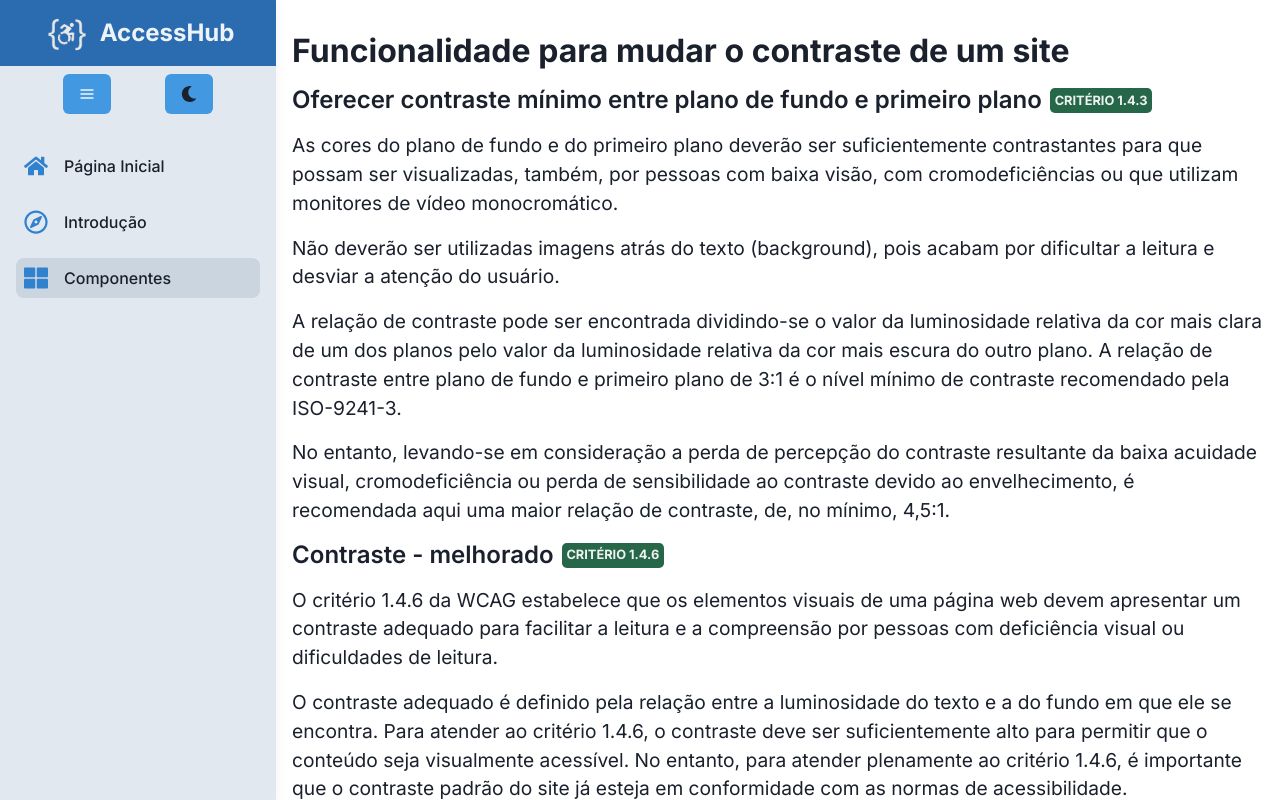
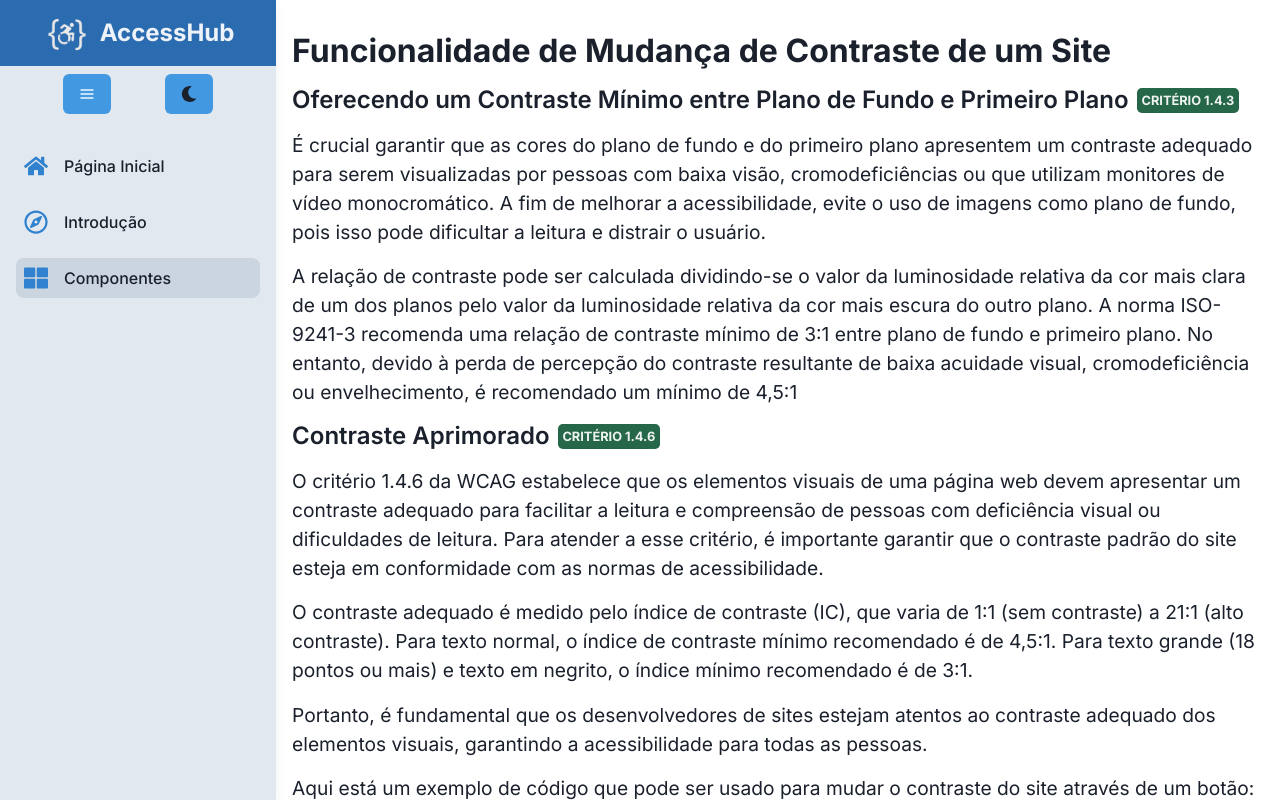
Before and after one commit to daviteixeira-dev/accesshub, a React (Vite) app: page /componentes/alterar-contraste-do-site in a window 1280 px wide. Built offline with nearby package versions, Linux system fonts and the light colour scheme.

Commit message:
Refactoring the code for the contrast change functionality and improving the textual content of the page

```diff
--- a/src/pages/subpages/PageAboutChangeWebsiteContrast.tsx
+++ b/src/pages/subpages/PageAboutChangeWebsiteContrast.tsx
@@ -35,7 +35,7 @@ const PageAboutChangeWebsiteContrast = () => {
             >
 
                 <Show below='md'>
-                    <MenuMobile marginBottom='0'/>
+                    <MenuMobile marginBottom='0' />
                 </Show>
 
                 <Flex
@@ -53,7 +53,7 @@ const PageAboutChangeWebsiteContrast = () => {
                         fontFamily='Inter'
                         mt={['5rem', '5rem', '1rem', '1rem']}
                     >
-                        Funcionalidade para mudar o contraste de um site
+                        Funcionalidade de Mudança de Contraste de um Site
                     </Heading>
 
                     <Heading
@@ -66,7 +66,7 @@ const PageAboutChangeWebsiteContrast = () => {
                         flexDirection={['column', 'column', 'row', 'row']}
                         alignItems={['start', 'start', 'center', 'center']}
                     >
-                        Oferecer contraste mínimo entre plano de fundo e primeiro plano
+                        Oferecendo um Contraste Mínimo entre Plano de Fundo e Primeiro Plano
 
                         <BadgeWCAGInfoNumber
                             textWCAG='Critério 1.4.3'
@@ -81,9 +81,12 @@ const PageAboutChangeWebsiteContrast = () => {
                         fontSize='1.2rem'
                         fontFamily='Inter'
                     >
-                        As cores do plano de fundo e do primeiro plano deverão ser suficientemente
-                        contrastantes para que possam ser visualizadas, também, por pessoas com baixa
-                        visão, com cromodeficiências ou que utilizam monitores de vídeo monocromático.
+                        É crucial garantir que as cores do plano de fundo e do primeiro plano
+                        apresentem um contraste adequado para serem visualizadas por pessoas
+                        com baixa visão, cromodeficiências ou que utilizam monitores de vídeo
+                        monocromático. A fim de melhorar a acessibilidade, evite o uso de
+                        imagens como plano de fundo, pois isso pode dificultar a leitura
+                        e distrair o usuário.
                     </Text>
 
                     <Text
@@ -92,33 +95,13 @@ const PageAboutChangeWebsiteContrast = () => {
                         fontSize='1.2rem'
                         fontFamily='Inter'
                     >
-                        Não deverão ser utilizadas imagens atrás do texto (background), pois acabam
-                        por dificultar a leitura e desviar a atenção do usuário.
-                    </Text>
-
-                    <Text
-                        mb='1rem'
-                        fontWeight='400'
-                        fontSize='1.2rem'
-                        fontFamily='Inter'
-                    >
-                        A relação de contraste pode ser encontrada dividindo-se o valor da luminosidade
-                        relativa da cor mais clara de um dos planos pelo valor da luminosidade
-                        relativa da cor mais escura do outro plano. A relação de contraste entre
-                        plano de fundo e primeiro plano de 3:1 é o nível mínimo de contraste
-                        recomendado pela ISO-9241-3.
-                    </Text>
-
-                    <Text
-                        mb='1rem'
-                        fontWeight='400'
-                        fontSize='1.2rem'
-                        fontFamily='Inter'
-                    >
-                        No entanto, levando-se em consideração a perda de percepção do contraste
-                        resultante da baixa acuidade visual, cromodeficiência ou perda de
-                        sensibilidade ao contraste devido ao envelhecimento, é recomendada
-                        aqui uma maior relação de contraste, de, no mínimo, 4,5:1.
+                        A relação de contraste pode ser calculada dividindo-se o valor da
+                        luminosidade relativa da cor mais clara de um dos planos pelo valor
+                        da luminosidade relativa da cor mais escura do outro plano. A norma
+                        ISO-9241-3 recomenda uma relação de contraste mínimo de 3:1 entre
+                        plano de fundo e primeiro plano. No entanto, devido à perda de
+                        percepção do contraste resultante de baixa acuidade visual,
+                        cromodeficiência ou envelhecimento, é recomendado um mínimo de 4,5:1
                     </Text>
 
                     <Heading
@@ -131,7 +114,7 @@ const PageAboutChangeWebsiteContrast = () => {
                         flexDirection={['column', 'column', 'row', 'row']}
                         alignItems={['start', 'start', 'center', 'center']}
                     >
-                        Contraste - melhorado
+                        Contraste Aprimorado
 
                         <BadgeWCAGInfoNumber
                             textWCAG='Critério 1.4.6'
@@ -146,9 +129,12 @@ const PageAboutChangeWebsiteContrast = () => {
                         fontSize='1.2rem'
                         fontFamily='Inter'
                     >
-                        O critério 1.4.6 da WCAG estabelece que os elementos visuais de uma página
-                        web devem apresentar um contraste adequado para facilitar a leitura e a
-                        compreensão por pessoas com deficiência visual ou dificuldades de leitura.
+                        O critério 1.4.6 da WCAG estabelece que os elementos visuais de uma
+                        página web devem apresentar um contraste adequado para facilitar a
+                        leitura e compreensão de pessoas com deficiência visual ou dificuldades
+                        de leitura. Para atender a esse critério, é importante garantir que
+                        o contraste padrão do site esteja em conformidade com as normas de
+                        acessibilidade.
                     </Text>
 
                     <Text
@@ -157,24 +143,10 @@ const PageAboutChangeWebsiteContrast = () => {
                         fontSize='1.2rem'
                         fontFamily='Inter'
                     >
-                        O contraste adequado é definido pela relação entre a luminosidade do texto e
-                        a do fundo em que ele se encontra. Para atender ao critério 1.4.6, o
-                        contraste deve ser suficientemente alto para permitir que o conteúdo seja
-                        visualmente acessível. No entanto, para atender plenamente ao critério 1.4.6,
-                        é importante que o contraste padrão do site já esteja em conformidade com as
-                        normas de acessibilidade.
-                    </Text>
-
-                    <Text
-                        mb='1rem'
-                        fontWeight='400'
-                        fontSize='1.2rem'
-                        fontFamily='Inter'
-                    >
-                        O contraste adequado é medido pelo índice de contraste (IC), que varia de
-                        1:1 (sem contraste) a 21:1 (alto contraste). Para o texto normal, o índice
-                        de contraste mínimo recomendado é de 4,5:1, enquanto que para texto
-                        grande (18 pontos ou mais) e texto em negrito, o índice mínimo recomendado
+                        O contraste adequado é medido pelo índice de contraste (IC), que varia
+                        de 1:1 (sem contraste) a 21:1 (alto contraste). Para texto normal, o
+                        índice de contraste mínimo recomendado é de 4,5:1. Para texto grande
+                        (18 pontos ou mais) e texto em negrito, o índice mínimo recomendado
                         é de 3:1.
                     </Text>
 
@@ -184,9 +156,9 @@ const PageAboutChangeWebsiteContrast = () => {
                         fontSize='1.2rem'
                         fontFamily='Inter'
                     >
-                        Portanto, é importante que os desenvolvedores de sites se atentem para o
-                        contraste adequado dos elementos visuais, de forma a garantir a acessibilidade
-                        para todas as pessoas.
+                        Portanto, é fundamental que os desenvolvedores de sites estejam
+                        atentos ao contraste adequado dos elementos visuais, garantindo
+                        a acessibilidade para todas as pessoas.
                     </Text>
 
                     <Text
@@ -195,25 +167,11 @@ const PageAboutChangeWebsiteContrast = () => {
                         fontSize='1.2rem'
                         fontFamily='Inter'
                     >
-                        Aqui está um exemplo de código javascript que pode ser usado para mudar o
-                        contraste do site a partir do clique em um botão:
+                        Aqui está um exemplo de código que pode ser usado para
+                        mudar o contraste do site através de um botão:
                     </Text>
 
                     <PostComponent article_name={'alterar-contraste_01'} />
-
-                    <Text
-                        my='1rem'
-                        fontWeight='400'
-                        fontSize='1.2rem'
-                        fontFamily='Inter'
-                    >
-                        Criamos uma função "changeContrast" que é chamada quando o botão é
-                        clicado. Dentro da função, estamos selecionando todos os elementos da página
-                        que contem a classe ".contrast" e verificando se o contraste atual é o
-                        padrão (branco fundo e preto fonte). Se for o padrão, mudamos o contraste
-                        para alto (fundo preto e fonte branca) e, caso contrário, estou mudamos o
-                        contraste para o padrão (fundo branco e fonte preta).
-                    </Text>
 
                     <Text
                         mb='1rem'
@@ -221,45 +179,8 @@ const PageAboutChangeWebsiteContrast = () => {
                         fontSize='1.2rem'
                         fontFamily='Inter'
                     >
-                        A variavel "isDarkMode" é acessada para saber se o site é
-                        modo escuro ou claro. Adicionamos também uma variavel "contrastBtn" para pegar
-                        o botão pelo id, onde adicionamos um innerHTML na função changeContrast() para
-                        mudar o texto do botão.
-                    </Text>
-
-                    <Text
-                        mb='1rem'
-                        fontWeight='400'
-                        fontSize='1.2rem'
-                        fontFamily='Inter'
-                    >
-                        Lembrando que esse código é uma sugestão e pode ser adaptado de acordo
-                        com as necessidades específicas do seu projeto.
-                    </Text>
-
-                    <Heading
-                        as='h3'
-                        mb='1rem'
-                        fontWeight='600'
-                        fontSize='1.5rem'
-                        fontFamily='Inter'
-                    >
-                        Critérios da WCAG que foram atendidos
-                    </Heading>
-
-                    <Text
-                        mb='1rem'
-                        fontWeight='400'
-                        fontSize='1.2rem'
-                        fontFamily='Inter'
-                    >
-                        A partir do código acima, é possível cumprir o critério 1.4.3 Contraste de
-                        cor elevado, que exige que o contraste entre o texto e o fundo seja pelo
-                        menos 4.5:1 para texto normal e 3:1 para texto grande
-                        (maior ou igual a 18 pontos ou 14 pontos em negrito). Isso é alcançado
-                        através da função changeContrast() que altera as cores de todos os
-                        elementos da página para preto e branco, o que garante um contraste
-                        elevado entre o texto e o fundo.
+                        Lembre-se de que esse código é apenas uma sugestão e pode ser
+                        adaptado de acordo com as necessidades específicas do seu projeto.
                     </Text>
 
                 </Flex>
@@ -268,7 +189,7 @@ const PageAboutChangeWebsiteContrast = () => {
 
             </Container>
         </Flex>
-  )
+    )
 }
 
 export default PageAboutChangeWebsiteContrast
```
Also changed, not shown: src/markdown/alterar-contraste_01.md (+18 -8 lines).
